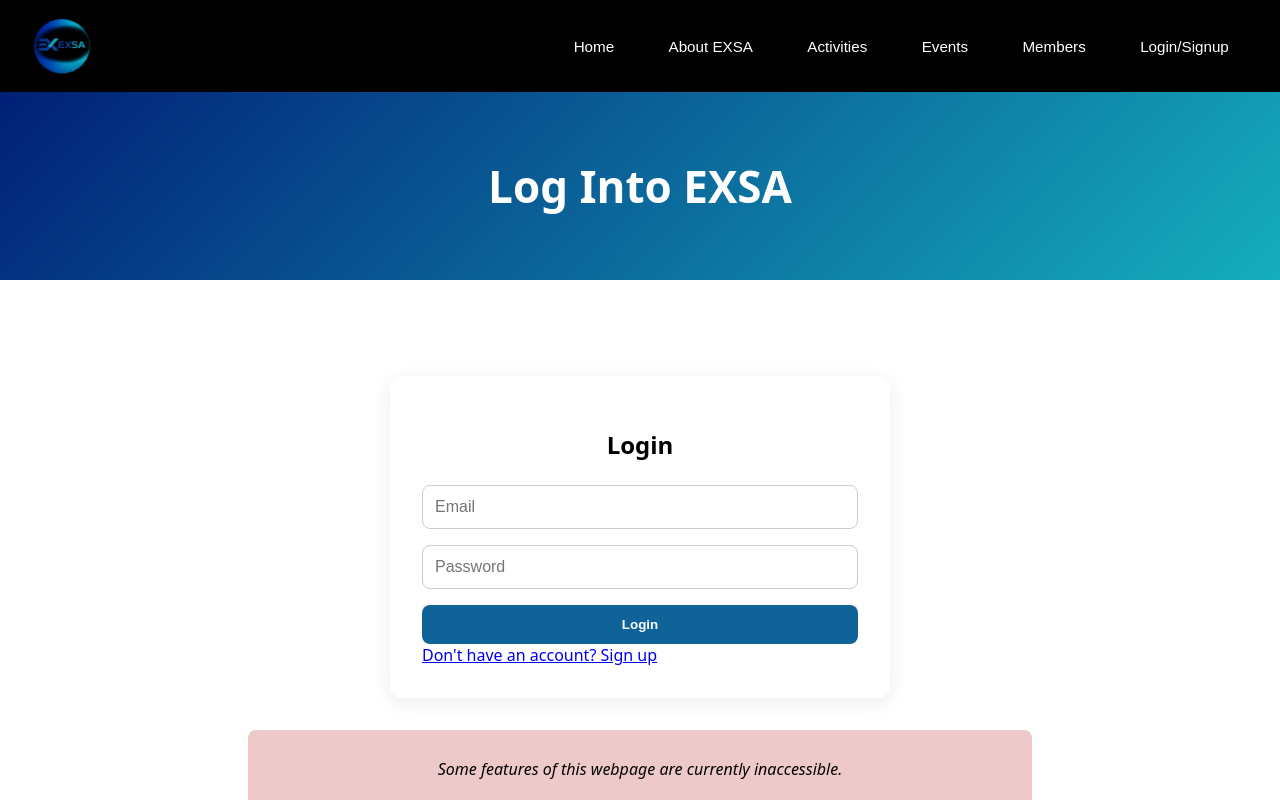
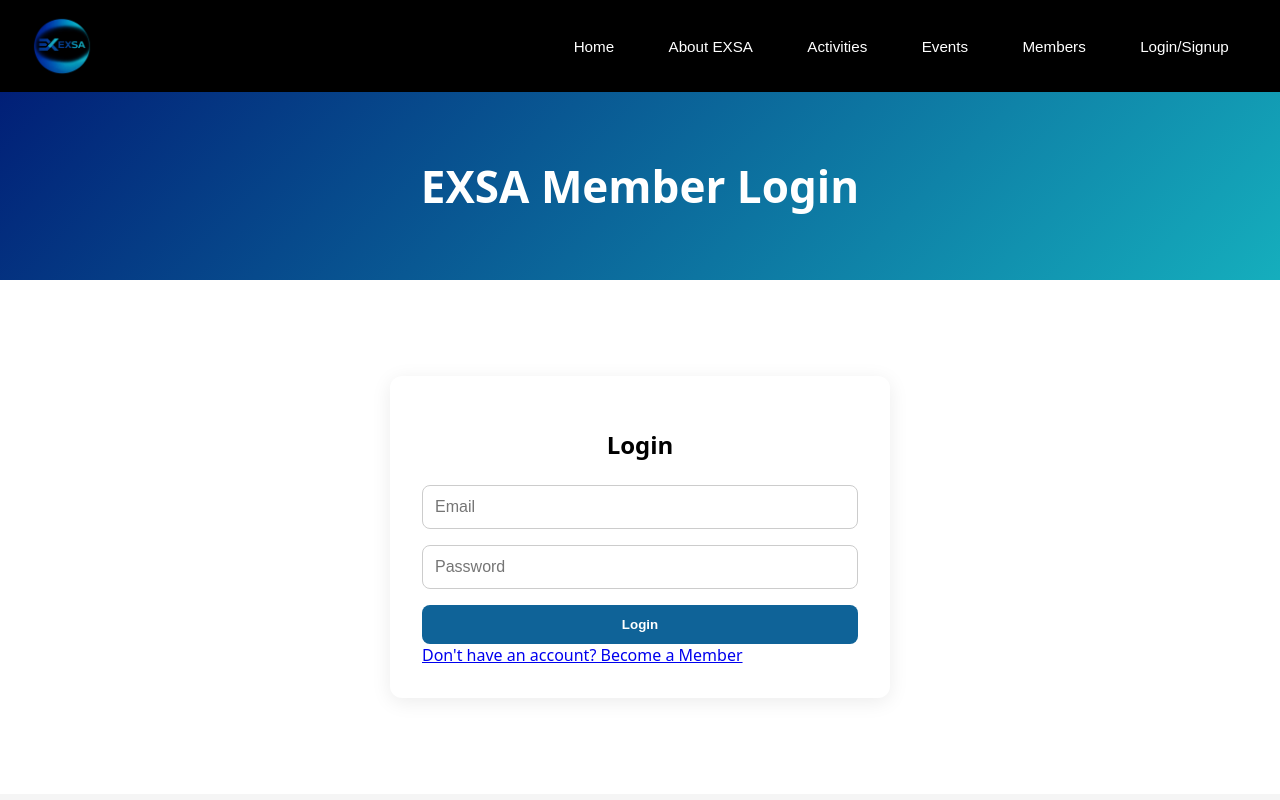
Before and after one commit to delamaterj/EXSA, a React (Vite) app in the folder client/: page /login in a window 1280 px wide. Built offline with nearby package versions, Linux system fonts and the light colour scheme.

Commit message:
reworking localhost and clould integration

```diff
--- a/client/src/App.css
+++ b/client/src/App.css
@@ -465,7 +465,7 @@
 
 .under-construction {
   text-align: center;
-  background: #edc9c9;
+  background: #f5f5f5;
   border-radius: 8px;
   padding: 12px;
 }
--- a/client/src/App.tsx
+++ b/client/src/App.tsx
@@ -49,7 +49,7 @@
       </>
     ),
     image: "/exsa-savas.jpeg",
-  },
+  },/*
   {
     name: "Joshua Delamater",
     role: "Secretary",
@@ -60,7 +60,7 @@
       </>
     ),
     image: "/exsa-joesh.jpeg",
-  },/*
+  },
   {
     name: "Maya Delamater",
     role: "Treasurer",
@@ -345,6 +345,7 @@
                   <img src={selected.image} alt={selected.title} />
                   )}
                   <p>{selected.longDesc}</p>
+                  <a className="read-more" href="/events">Check Out Upcoming/Past Events</a>
                 </div>
               )}
             <FadeInSection>
@@ -385,7 +386,7 @@
       <Route
       path="/login"
       element={
-      <Layout pageTitle ="EXSA - Login" heroText="Log Into EXSA">
+      <Layout pageTitle ="EXSA - Login" heroText="EXSA Member Login">
           <main>
               <Login />
           </main>
@@ -395,7 +396,7 @@
         <Route
       path="/signup"
       element={
-      <Layout pageTitle ="EXSA - Signup" heroText="Create an Account">
+      <Layout pageTitle ="EXSA - Signup" heroText="Become A Member">
           <main>
               <Signup />
           </main>
--- a/client/src/components/EventsPage.tsx
+++ b/client/src/components/EventsPage.tsx
@@ -2,6 +2,7 @@
 import { formatGroupedDates } from "./formatDate";
 import { Link } from "react-router-dom";
 import UnderConstr from "./UnderConstr";
+import FadeInSection from "./FadeInSection";
 
 // Define TypeScript type for an Event
 type Event = {
@@ -141,6 +142,7 @@
 
   return (
     <div className="events-container">
+      <FadeInSection>
       {upcomingEvents.length > 0 || pastEvents.length > 0 ? <>
       <h2>Upcoming Events</h2>
         {upcomingEvents.map((event) => (
@@ -162,12 +164,13 @@
           <p>{event.location}</p>
         </div>
         ))}
-      </> : <UnderConstr />}
+      </> : <p></p>}
 
 
        {/* --- Event Creation Form --- */}
        {user?.role === "admin" && (
       <div className="form-container">
+        <h2>Add Events (Admin)</h2>
       <form onSubmit={handleSubmit}>
         <input
           value={title}
@@ -200,7 +203,7 @@
         <button type="submit">Add Event</button>
       </form>
       </div>)}
-
+    </FadeInSection>
     </div>
   );
 }
--- a/client/src/components/Login.tsx
+++ b/client/src/components/Login.tsx
@@ -56,9 +56,9 @@
 
         <button type="submit">Login</button>
       </form>
-      <a href="/signup">Don't have an account? Sign up</a>
+      <a href="/signup">Don't have an account? Become a Member</a>
     </div>
-    <UnderConstr />
+
     </>
 
   );
--- a/client/src/components/Signup.tsx
+++ b/client/src/components/Signup.tsx
@@ -10,7 +10,7 @@
     e.preventDefault();
 
     try {
-      const res = await fetch("https://exsa-7cmm.onrender.com/signup", {
+      const res = await fetch(`${import.meta.env.VITE_API_URL}/signup`, {
         method: "POST",
         headers: {
           "Content-Type": "application/json",
@@ -63,7 +63,7 @@
         <button type="submit">Create Account</button>
       </form>
     </div>
-    <UnderConstr />
+
     </>
   );
 }
```
